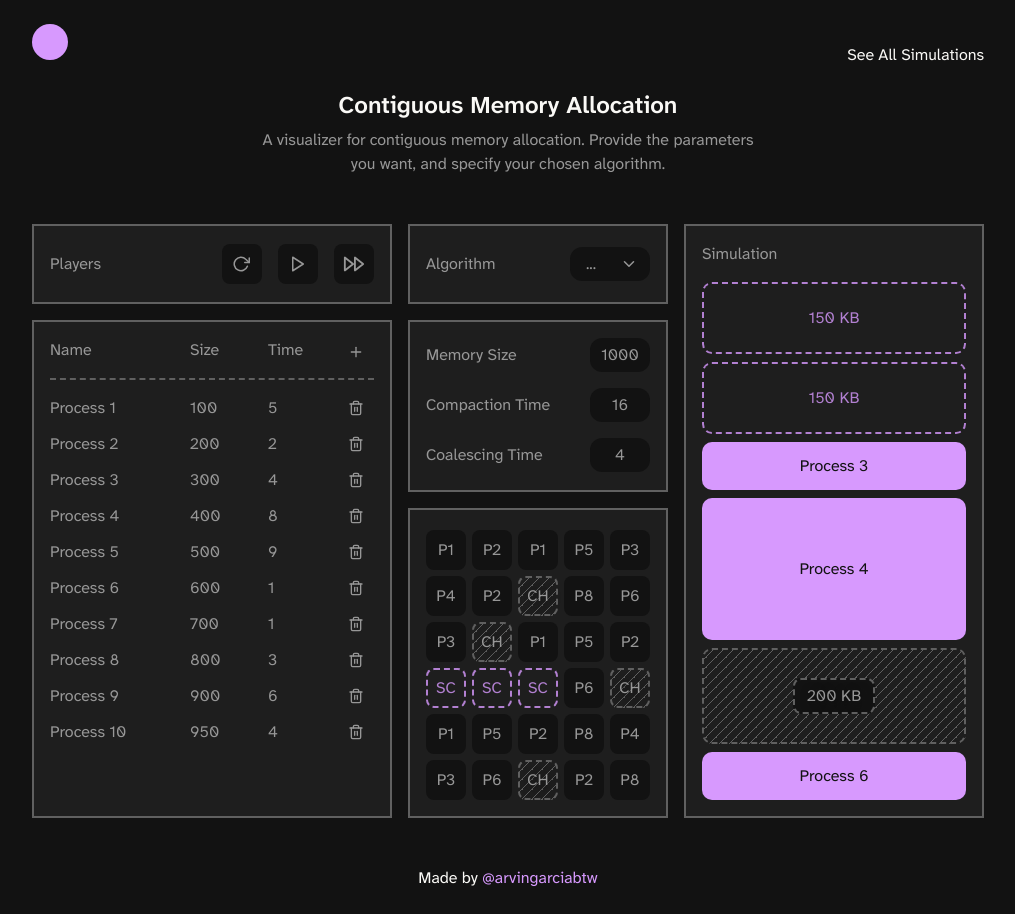
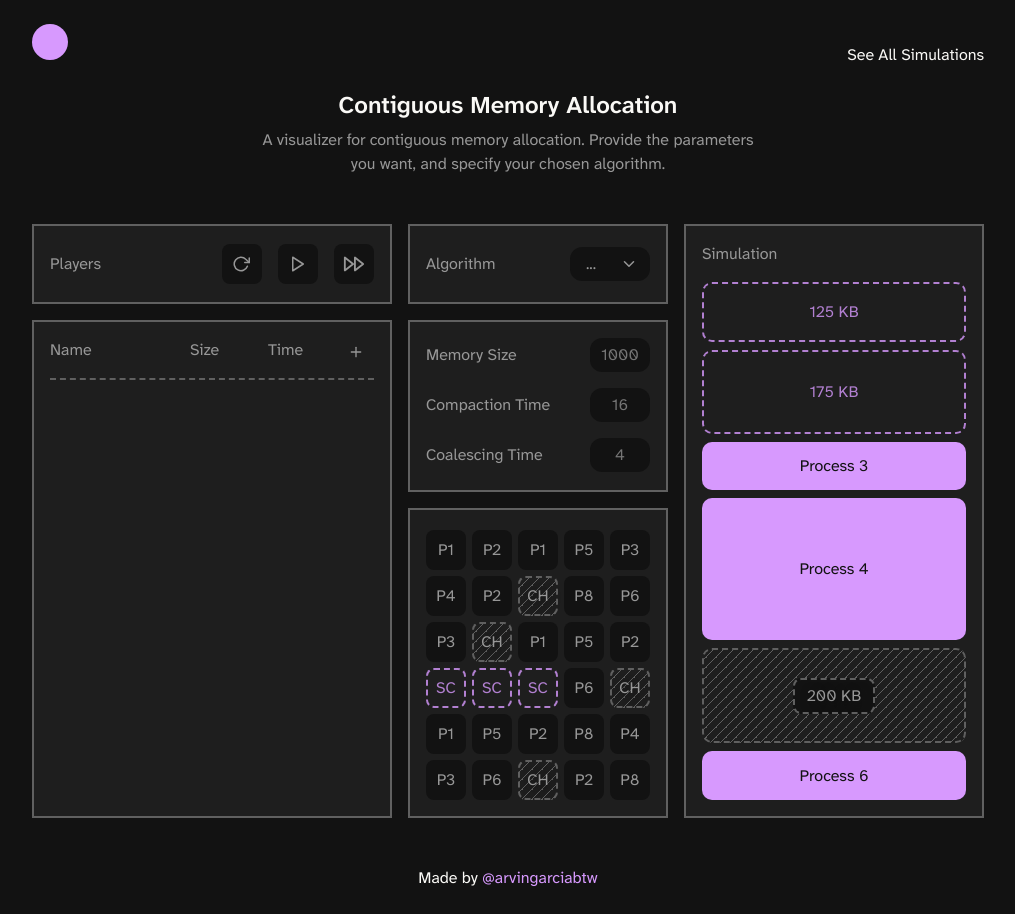
Before and after one commit to arvingarciabtw/simulations, a React (Vite) app: page /contiguous-memory-allocation in a window 1280 px wide. Shown: the whole page, without its empty margins (132-1147 px from the left). Built offline with nearby package versions, Linux system fonts and the light colour scheme.

Commit message:
feat: implement add process

```diff
--- a/src/pages/contiguous-memory-allocation-page.tsx
+++ b/src/pages/contiguous-memory-allocation-page.tsx
@@ -103,18 +103,44 @@ function Algorithms() {
 }
 
 function Processes() {
-	const [placeholderData] = useState([
-		{ name: "Process 1", size: 100, time: 5 },
-		{ name: "Process 2", size: 200, time: 2 },
-		{ name: "Process 3", size: 300, time: 4 },
-		{ name: "Process 4", size: 400, time: 8 },
-		{ name: "Process 5", size: 500, time: 9 },
-		{ name: "Process 6", size: 600, time: 1 },
-		{ name: "Process 7", size: 700, time: 1 },
-		{ name: "Process 8", size: 800, time: 3 },
-		{ name: "Process 9", size: 900, time: 6 },
-		{ name: "Process 10", size: 950, time: 4 },
-	]);
+	const [open, setOpen] = useState(false);
+	const [processes, setProcesses] = useState<Process[]>([]);
+	const [processData, setProcessData] = useState<Process>({
+		name: "",
+		size: +"",
+		time: +"",
+	});
+
+	function handleProcessData(
+		e: React.ChangeEvent<HTMLInputElement>,
+		type: string,
+	) {
+		if (type === "name") {
+			setProcessData({
+				name: e.target.value,
+				size: processData.size,
+				time: processData.time,
+			});
+		} else if (type === "size") {
+			setProcessData({
+				name: processData.name,
+				size: +e.target.value,
+				time: processData.time,
+			});
+		} else if (type === "time") {
+			setProcessData({
+				name: processData.name,
+				size: processData.size,
+				time: +e.target.value,
+			});
+		}
+	}
+
+	function handleSubmit(e: React.FormEvent) {
+		e.preventDefault();
+		setOpen(false);
+		setProcesses([...processes, processData]);
+	}
 
 	return (
 		<section className={styles.processesGridArea}>
@@ -123,7 +149,7 @@ function Processes() {
 					<p>Name</p>
 					<p>Size</p>
 					<p>Time</p>
-					<Dialog.Root>
+					<Dialog.Root open={open} onOpenChange={setOpen}>
 						<Dialog.Trigger asChild>
 							<button className={styles.btnAddProcess}>
 								<Plus />
@@ -139,15 +165,18 @@ function Processes() {
 									Specify the parameters of the process below. Click add when
 									you are done.
 								</Dialog.Description>
+								<form onSubmit={(e) => handleSubmit(e)}>
 									<div className={styles.addProcessInputs}>
 										<fieldset className={styles.fieldset}>
 											<label className={styles.label} htmlFor="name">
 												Name
 											</label>
 											<input
+												required
 												className={styles.input}
 												id="name"
-											defaultValue="Process 1"
+												placeholder="Process 1"
+												onChange={(e) => handleProcessData(e, "name")}
 											/>
 										</fieldset>
 										<fieldset className={styles.fieldset}>
@@ -155,9 +184,14 @@ function Processes() {
 												Size
 											</label>
 											<input
+												required
 												className={styles.input}
 												id="size"
-											defaultValue={100}
+												inputMode="numeric"
+												pattern="\d*"
+												title="Only numbers are allowed"
+												placeholder="100"
+												onChange={(e) => handleProcessData(e, "size")}
 											/>
 										</fieldset>
 										<fieldset className={styles.fieldset}>
@@ -165,9 +199,14 @@ function Processes() {
 												Time
 											</label>
 											<input
+												required
 												className={styles.input}
 												id="time"
-											defaultValue={5}
+												inputMode="numeric"
+												pattern="\d*"
+												title="Only numbers are allowed"
+												placeholder="5"
+												onChange={(e) => handleProcessData(e, "time")}
 											/>
 										</fieldset>
 									</div>
@@ -178,12 +217,16 @@ function Processes() {
 											justifyContent: "flex-end",
 										}}
 									>
-									<Dialog.Close asChild>
-										<button className={`${styles.btnDialogAddProcess}`}>
+										{/* <Dialog.Close asChild> */}
+										<button
+											className={`${styles.btnDialogAddProcess}`}
+											type="submit"
+										>
 											Add
 										</button>
-									</Dialog.Close>
+										{/* </Dialog.Close> */}
 									</div>
+								</form>
 								<Dialog.Close asChild>
 									<button className={styles.iconButton} aria-label="Close">
 										<X />
@@ -195,13 +238,8 @@ function Processes() {
 				</div>
 				<div className={styles.separator}></div>
 				<div className={styles.processes}>
-					{placeholderData.map((el) => (
-						<Process
-							key={el.name}
-							name={el.name}
-							size={el.size}
-							time={el.time}
-						/>
+					{processes.map((el, index) => (
+						<Process key={index} name={el.name} size={el.size} time={el.time} />
 					))}
 				</div>
 			</div>
@@ -256,7 +294,7 @@ function Parameters() {
 					type="text"
 					name="memory-size"
 					id="memory-size"
-					value="1000"
+					placeholder="1000"
 					required
 				/>
 			</div>
@@ -266,7 +304,7 @@ function Parameters() {
 					type="text"
 					name="compaction-time"
 					id="compaction-time"
-					value="16"
+					placeholder="16"
 					required
 				/>
 			</div>
@@ -276,7 +314,7 @@ function Parameters() {
 					type="text"
 					name="coalescing-time"
 					id="coalescing-time"
-					value="4"
+					placeholder="4"
 					required
 				/>
 			</div>
@@ -350,8 +388,8 @@ function ProcessCell({ type, name }: ProcessCell) {
 
 function Simulation() {
 	const [placeholderData] = useState([
-		{ type: "sc", name: "150 KB", height: 15 },
-		{ type: "sc", name: "150 KB", height: 15 },
+		{ type: "sc", name: "125 KB", height: 12.5 },
+		{ type: "sc", name: "175 KB", height: 17.5 },
 		{ type: "normal", name: "Process 3", height: 10 },
 		{ type: "normal", name: "Process 4", height: 30 },
 		{ type: "ch", name: "200 KB", height: 20 },
```
Lines whose indentation alone changed are shown as unchanged.
